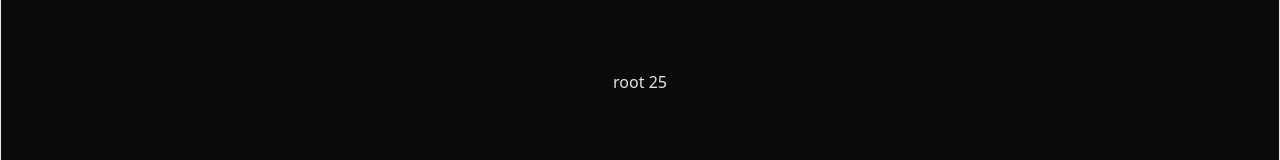
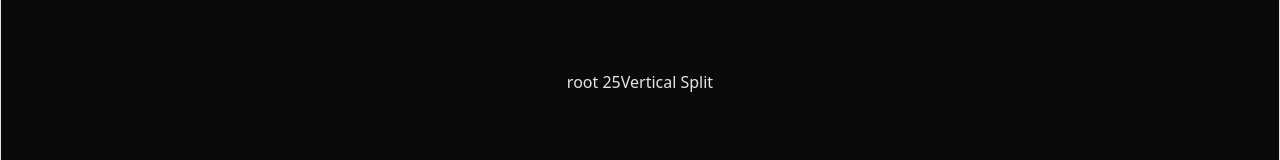
Before and after one commit to man4christ/dynamic-grid-template-area, a SvelteKit app: page / in a window 1280 px wide. Shown: the part 330-490 px from the top of the page. Built offline with nearby package versions, Linux system fonts and the light colour scheme.

Commit message:
fix bug ing findNode

```diff
--- a/src/routes/+page.svelte
+++ b/src/routes/+page.svelte
@@ -6,12 +6,12 @@
 
 	let template = $state();
 
-	let root: any = $state({
+	let root: any = {
 		id: 'root',
 		split: undefined,
 		left: undefined,
 		right: undefined
-	});
+	};
 
 	let elements = $state([]);
 
@@ -35,7 +35,7 @@
 			return a.charCodeAt(0) - b.charCodeAt(0);
 		});
 
-        console.log(elements)
+		console.log(elements);
 
 		template = `display: grid;
         grid-template-columns: repeat(${gta.length}, ${gta[0].length});
@@ -71,11 +71,15 @@
 			found = findNodes(n.left, key);
 		}
 
+        if (found){
+            return found
+        }
+
 		if (n.right) {
 			found = findNodes(n.right, key);
 		}
 
-        return found
+		return found;
 	}
 
 	function splitVertical(paneId: string) {
@@ -83,6 +87,8 @@
 
 		/**n should never be undefined */
 		if (!n) {
+            console.log('did not find ' , paneId, root)
+
 			return;
 		}
 
@@ -95,6 +101,19 @@
 			nid = String.fromCharCode(lid.charCodeAt(0) + 1);
 		}
 
+		if (n.left && n.right) {
+			n.left = {
+				split: n.split,
+				left: {
+					id: n.id
+				},
+				right: {
+					id: nid
+				}
+			};
+
+			n.split = 'v';
+		} else {
 			n.split = 'v';
 			n.left = {
 				id: n.id
@@ -103,7 +122,8 @@
 			n.right = {
 				id: nid
 			};
-
+		}
+		console.log('node', n, root);
 		onGridUpdate();
 	}
 
@@ -128,15 +148,18 @@
 			<!-- svelte-ignore a11y_click_events_have_key_events -->
 			<!-- svelte-ignore a11y_no_static_element_interactions -->
 			<div
-				onclick={() => {
-					toggle;
-				}}
 				style="grid-area: {a};"
 				class="header w-full items-center border border-neutral-200 bg-neutral-950 text-center"
 			>
 				<div class="flex h-full items-center justify-center text-neutral-200">
 					{a}
 					{new Date().getSeconds()}
+					<br />
+					<button
+						onclick={() => {
+							splitVertical(a);
+						}}>Vertical Split</button
+					>
 				</div>
 			</div>
 		{/each}
```
Lines whose indentation alone changed are shown as unchanged.
